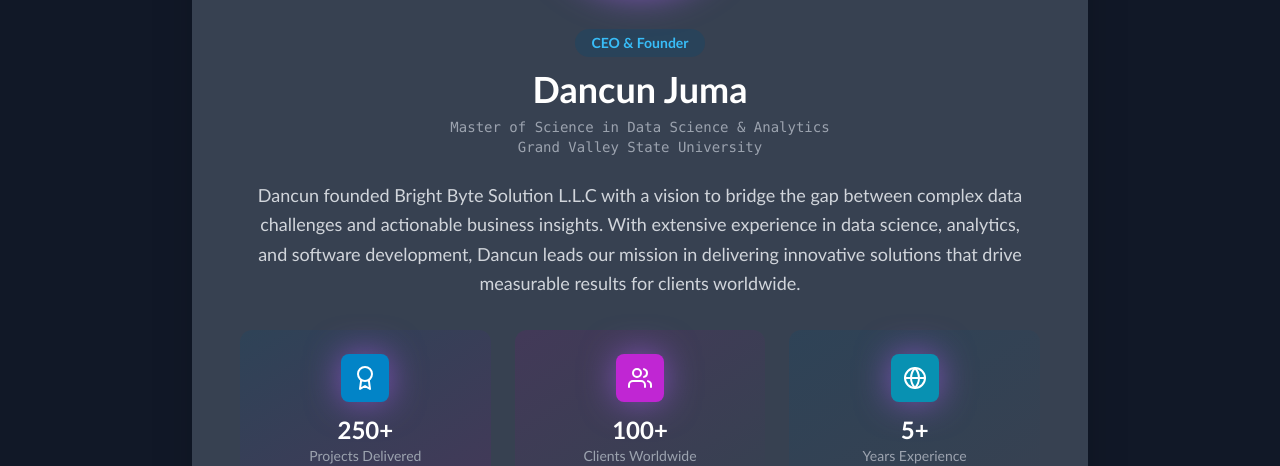
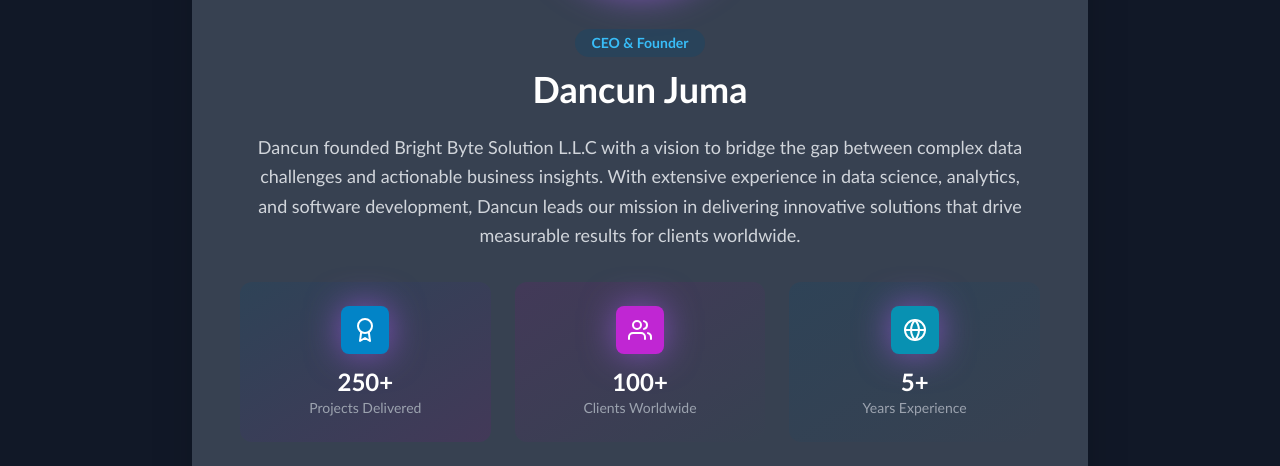
Before and after one commit to dancan1995/brightbytesol, a website: page index.html in a window 1280 px wide. Shown: the part 5508-5974 px from the top of the page. Drawn offline with nearby package versions, Linux system fonts and the light colour scheme.

Commit message:
Added all project files

```diff
--- a/index.html
+++ b/index.html
@@ -961,8 +961,6 @@
                                 CEO & Founder
                             </span>
                             <h3 class="text-4xl font-bold text-gray-900 dark:text-white mb-2">Dancun Juma</h3>
-                            <p class="text-gray-600 dark:text-gray-400 font-mono text-sm">Master of Science in Data Science & Analytics</p>
-                            <p class="text-gray-600 dark:text-gray-400 font-mono text-sm">Grand Valley State University</p>
                         </div>
 
                         <p class="text-gray-700 dark:text-gray-300 leading-relaxed mb-8 text-center max-w-3xl mx-auto text-lg">
```
